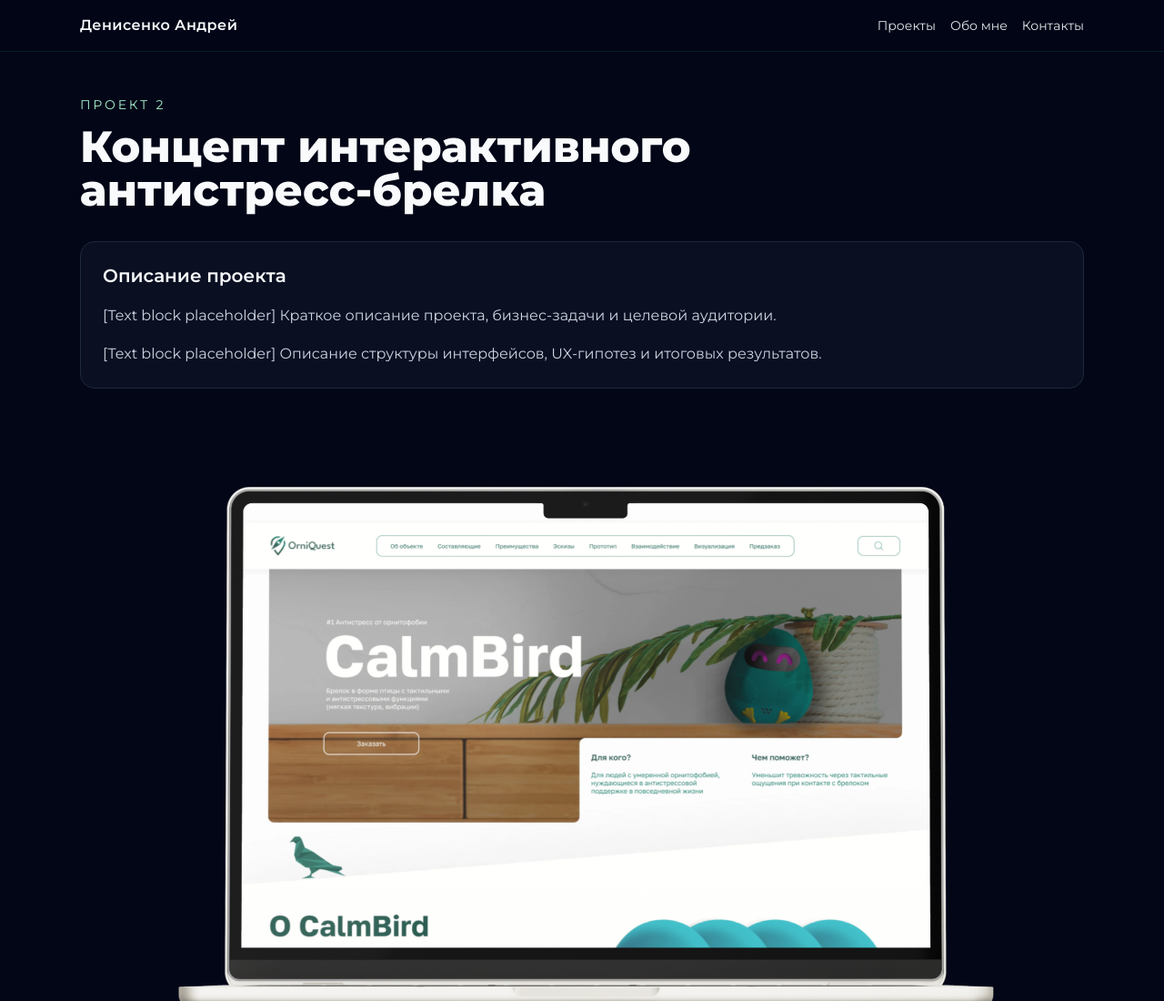
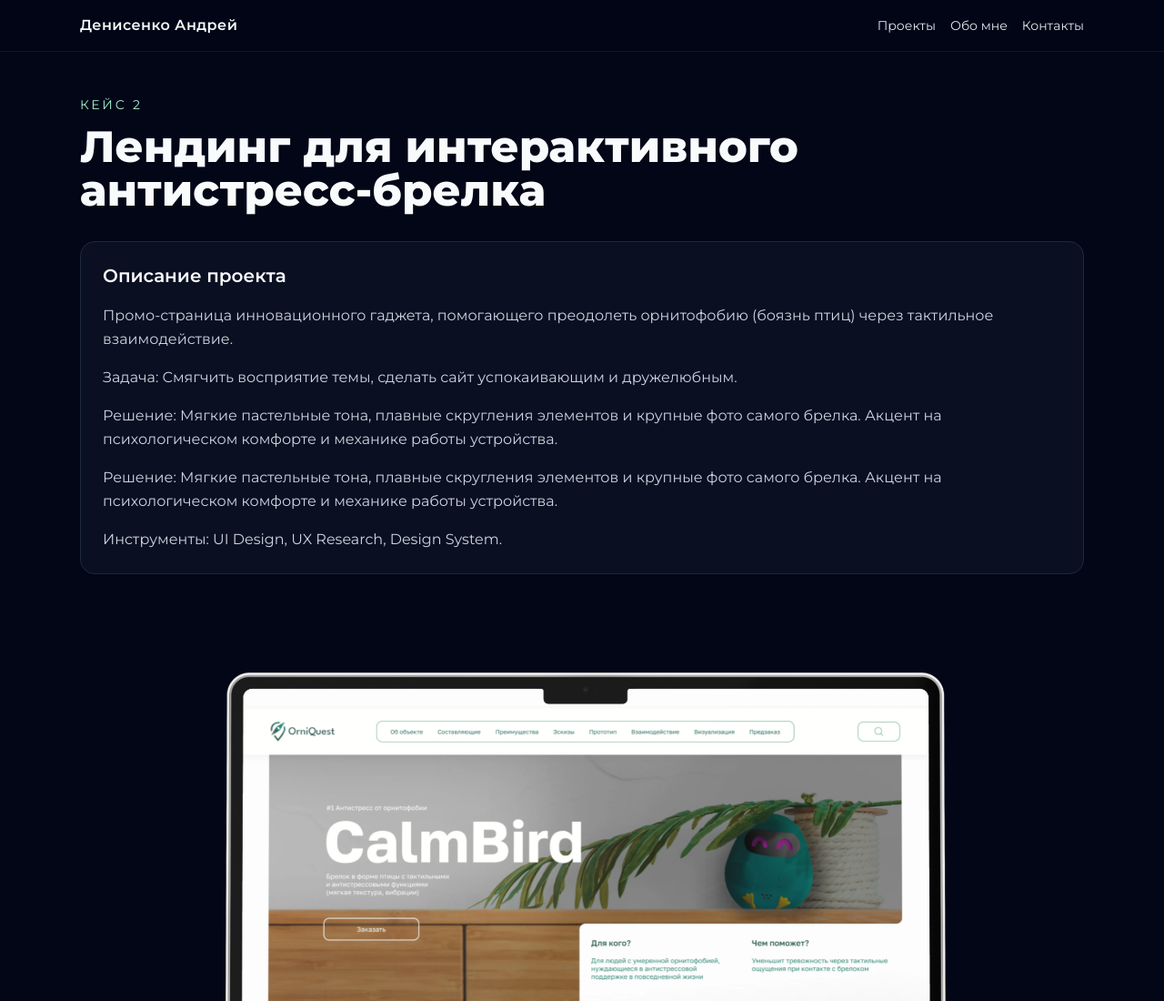
Before and after one commit to d3ltanull/Portfolio_, a plain HTML site: page project-2.html in a window 1280 px wide. Shown: the top 1100 px of the page at 91% size. Drawn offline with nearby package versions, Linux system fonts and the light colour scheme; some packages are replaced by stand-ins of ours; a script that the page names is missing.

Commit message:
Update project-2.html

```diff
--- a/project-2.html
+++ b/project-2.html
@@ -39,8 +39,14 @@
     </div>
   </header>
   <main class="mx-auto max-w-6xl px-4 py-12 sm:px-6">
-    <section><p class="text-sm uppercase tracking-[0.2em] text-emerald-200">Проект 2</p><h1 class="mt-3 max-w-4xl text-3xl font-extrabold leading-tight text-slate-50 sm:text-5xl">Концепт интерактивного антистресс-брелка</h1></section>
-    <section class="mt-8 space-y-4 rounded-2xl border border-slate-800 bg-slate-900/60 p-6"><h2 class="text-xl font-semibold leading-snug text-slate-50">Описание проекта</h2><p class="text-base leading-relaxed text-slate-300">[Text block placeholder] Краткое описание проекта, бизнес-задачи и целевой аудитории.</p><p class="text-base leading-relaxed text-slate-300">[Text block placeholder] Описание структуры интерфейсов, UX-гипотез и итоговых результатов.</p></section>
+    <section><p class="text-sm uppercase tracking-[0.2em] text-emerald-200">Кейс 2</p><h1 class="mt-3 max-w-4xl text-3xl font-extrabold leading-tight text-slate-50 sm:text-5xl">Лендинг для интерактивного антистресс-брелка</h1></section>
+    <section class="mt-8 space-y-4 rounded-2xl border border-slate-800 bg-slate-900/60 p-6"><h2 class="text-xl font-semibold leading-snug text-slate-50">Описание проекта</h2>
+      <p class="text-base leading-relaxed text-slate-300">Промо-страница инновационного гаджета, помогающего преодолеть орнитофобию (боязнь птиц) через тактильное взаимодействие.</p>
+      <p class="text-base leading-relaxed text-slate-300">Задача: Смягчить восприятие темы, сделать сайт успокаивающим и дружелюбным.</p>
+      <p class="text-base leading-relaxed text-slate-300">Решение: Мягкие пастельные тона, плавные скругления элементов и крупные фото самого брелка. Акцент на психологическом комфорте и механике работы устройства.</p>
+      <p class="text-base leading-relaxed text-slate-300">Решение: Мягкие пастельные тона, плавные скругления элементов и крупные фото самого брелка. Акцент на психологическом комфорте и механике работы устройства.</p>
+      <p class="text-base leading-relaxed text-slate-300">Инструменты: UI Design, UX Research, Design System.</p>
+    </section>
     <section class="mt-10"><img src="img/Project_2_mockup.png" alt="Project 2 mockup" class="animate-float mb-0 block h-auto w-full max-w-full object-contain outline-none ring-0 shadow-none [border:0]"></section>
 
     <section class="mt-10"><h2 class="mb-5 text-xl font-semibold leading-snug text-slate-50">Галерея проекта</h2><div class="flex flex-col gap-6">
```
